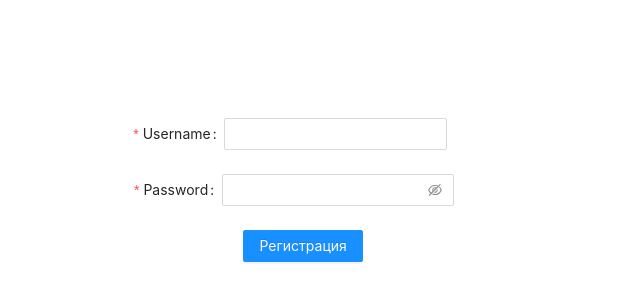
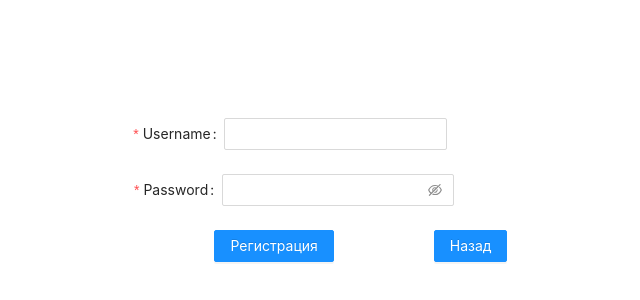
Before and after one commit to LutovinovArtem/Authorization-sandbox, a React (Create React App) app: page /register in a window 1280 px wide. Shown: the part 198-498 px from the top of the page, without its empty margins (360-1000 px from the left). Built offline with nearby package versions, Linux system fonts and the light colour scheme.

Commit message:
В окне регистрации добавлена кнопка "Назад".

```diff
--- a/src/pages/Register/Register.jsx
+++ b/src/pages/Register/Register.jsx
@@ -11,20 +11,23 @@ import { Alert } from "antd";
 const Register = () => {
   const navigate = useNavigate();
 
-
   const onFinish = (values) => {
     registerUser(values).then((response) => {
       if (response.status === 201) {
         // navigate("/register-Alert");
         alert("Вы зарегистрированы");
       } else {
-        return <Alert message="" description="" type="success" showIcon /> // разобраться с алертами (ant design)
+        return <Alert message="" description="" type="success" showIcon />; // разобраться с алертами (ant design)
       }
     });
   };
 
   const onFinishFailed = (errorInfo) => {
     console.log("Failed:", errorInfo);
+  };
+
+  const linkBack = () => {
+    navigate("/");
   };
 
   return (
@@ -76,9 +79,19 @@ const Register = () => {
           span: 16,
         }}
       >
-        <Button type="primary" htmlType="submit" className={style.register}>
-          Регистрация
-        </Button>
+        <div className={style.buttonWraper}>
+          <Button type="primary" htmlType="submit" className={style.register}>
+            Регистрация
+          </Button>
+          <Button
+            type="primary"
+            htmlType="submit"
+            className={style.register}
+            onClick={linkBack}
+          >
+            Назад
+          </Button>
+        </div>
       </Form.Item>
     </Form>
   );
```
